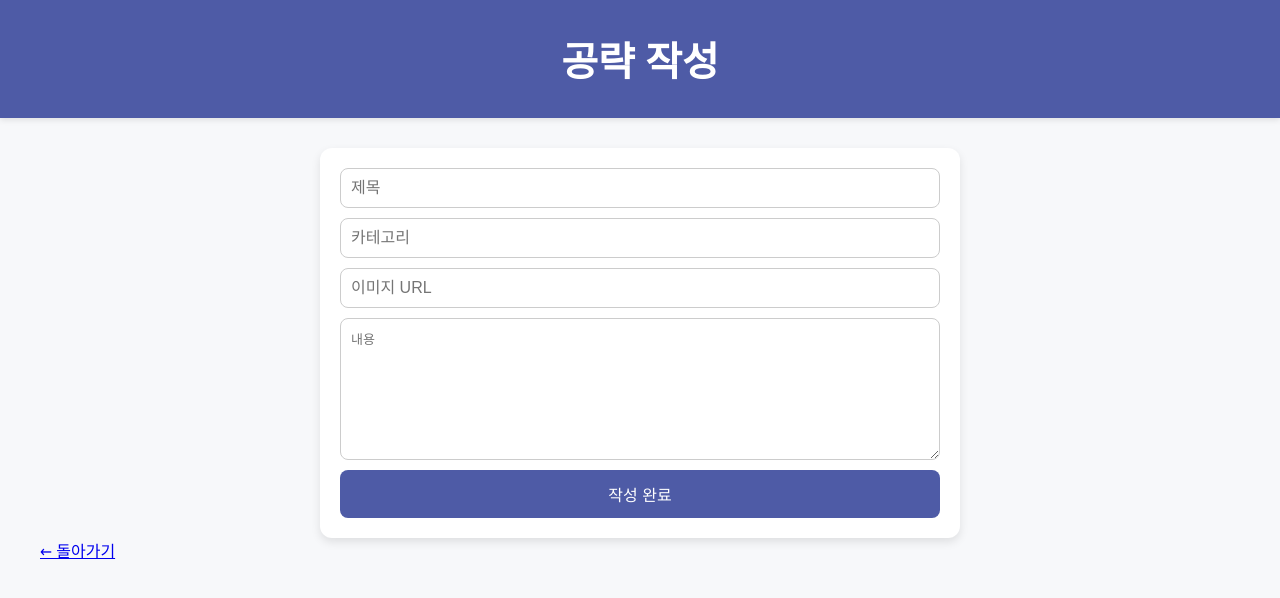
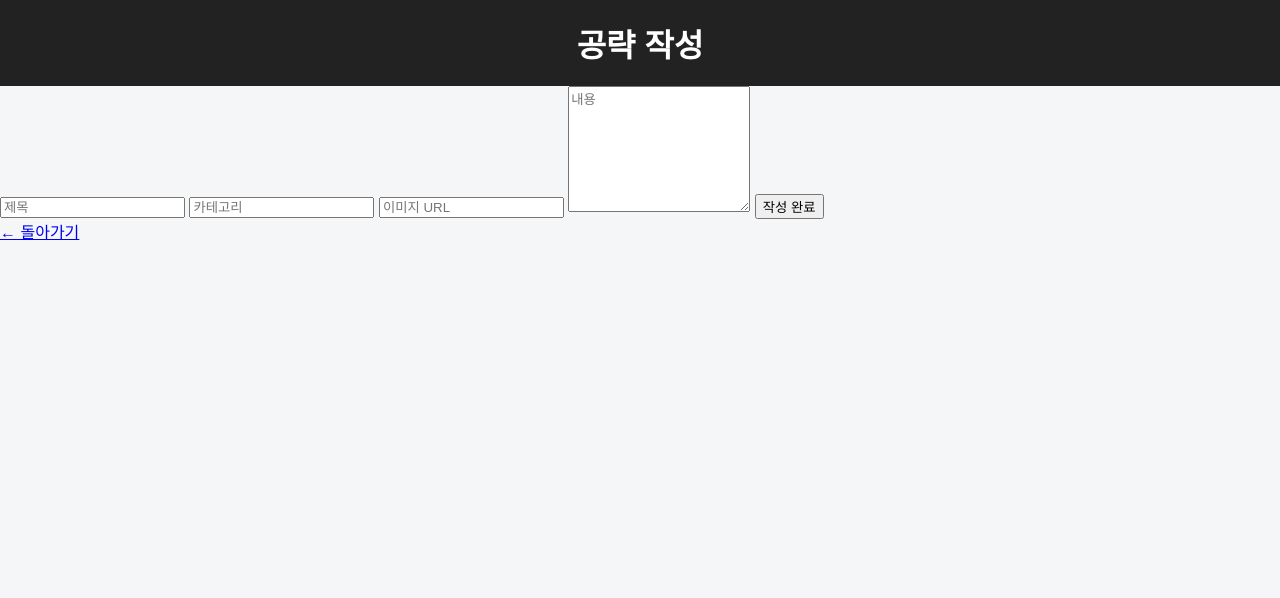
Before and after one commit to healpanda/healingpanda-site, a Flask app: page /create in a window 1280 px wide. Shown: the top 598 px of the page. Run offline with Flask 2, Linux system fonts and the light colour scheme.

Commit message:
Add files via upload

```diff
--- a/static/style.css
+++ b/static/style.css
@@ -1,124 +1,46 @@
-/* 전체 기본 설정 */
+/* 기본 설정 */
 body {
-    font-family: 'Segoe UI', Tahoma, Geneva, Verdana, sans-serif;
-    background-color: #f7f8fa;
+    font-family: 'Arial', sans-serif;
+    background-color: #f4f6f8;
+    color: #333;
     margin: 0;
     padding: 0;
-    color: #333;
 }
 
 /* 헤더 */
 header {
-    background-color: #4e5ba6;
-    color: white;
-    padding: 30px 20px;
+    background-color: #222;
+    color: #fff;
+    padding: 20px;
     text-align: center;
-    box-shadow: 0 2px 6px rgba(0,0,0,0.1);
+    position: relative;
 }
 
-h1 {
+header h1 {
     margin: 0;
-    font-size: 2.5em;
+    font-size: 2em;
 }
 
-header p {
-    margin: 10px 0 0;
-    font-size: 1em;
+/* 작성 버튼 */
+.write-button {
+    display: inline-block;
+    background-color: #4caf50;
+    color: white;
+    padding: 10px 16px;
+    border-radius: 8px;
+    text-decoration: none;
+    font-weight: bold;
+    margin-top: 12px;
+    position: absolute;
+    right: 20px;
+    top: 50%;
+    transform: translateY(-50%);
 }
 
-/* 컨테이너 및 그리드 */
-.container {
-    max-width: 1200px;
-    margin: 30px auto;
-    padding: 0 20px;
+.write-button:hover {
+    background-color: #45a049;
 }
 
-.grid {
-    display: grid;
-    grid-template-columns: repeat(auto-fit, minmax(250px, 1fr));
-    gap: 20px;
-}
-
-/* 카드 스타일 */
-.card {
-    background: white;
-    border-radius: 12px;
-    overflow: hidden;
-    box-shadow: 0 4px 10px rgba(0,0,0,0.1);
-    transition: transform 0.2s ease;
-    text-decoration: none;
-}
-
-.card:hover {
-    transform: scale(1.02);
-}
-
-.card img {
-    width: 100%;
-    height: 160px;
-    object-fit: cover;
-}
-
-.card-body {
-    padding: 15px;
-}
-
-.card h2 {
-    font-size: 1.1em;
-    margin: 0 0 5px;
-    color: #333;
-}
-
-.card .category {
-    font-size: 0.9em;
-    color: #4e5ba6;
-    font-weight: bold;
-}
-
-.card .date {
-    font-size: 0.85em;
-    color: #999;
-    margin-top: 5px;
-}
-
-/* 푸터 */
-footer {
-    margin-top: 50px;
-    padding: 20px;
-    text-align: center;
-    color: #999;
-    font-size: 0.9em;
-}
-
-.form-page form {
-    display: flex;
-    flex-direction: column;
-    gap: 10px;
-    max-width: 600px;
-    margin: 0 auto;
-    background: white;
-    padding: 20px;
-    border-radius: 12px;
-    box-shadow: 0 4px 10px rgba(0,0,0,0.1);
-}
-
-.form-page input, .form-page textarea {
-    font-size: 1em;
-    padding: 10px;
-    border: 1px solid #ccc;
-    border-radius: 8px;
-}
-
-.form-page button {
-    background-color: #4e5ba6;
-    color: white;
-    padding: 12px;
-    font-size: 1em;
-    border: none;
-    border-radius: 8px;
-    cursor: pointer;
-}
-
-.form-page button:hover {
-    background-color: #3c4a91;
-}
+/* 컨테이너 */
+.container {
+    max-width
```
